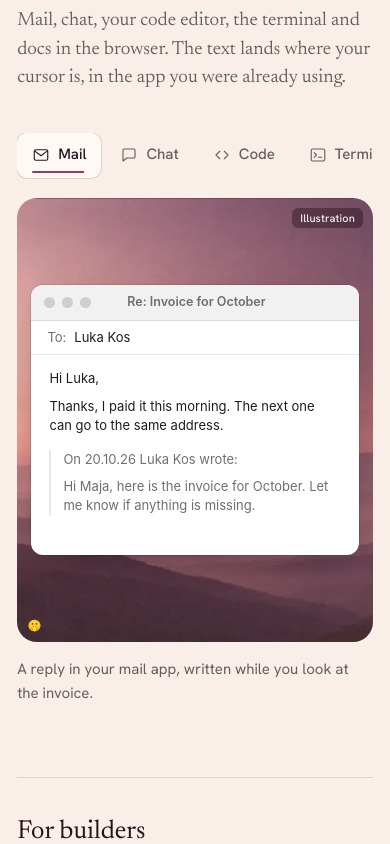
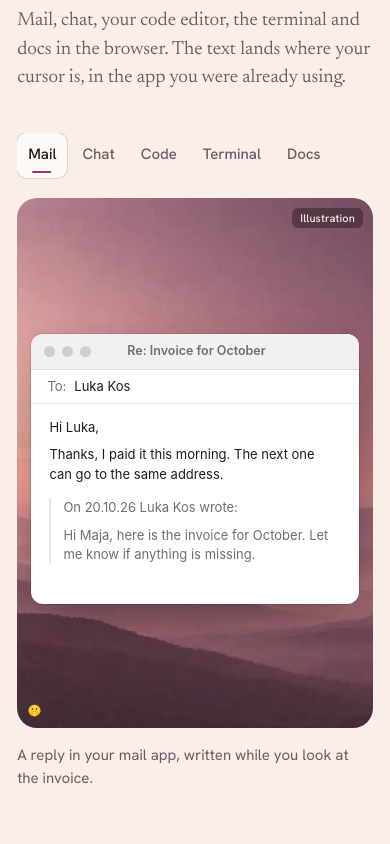
Before and after one commit to backant-io/shepetal, a Next.js app in the folder web/: page / in a window 390 px wide. Shown: the part 1820-2664 px from the top of the page. Built offline with nearby package versions, Linux system fonts and the light colour scheme.

Commit message:
Keep the illustration scenes inside their frame on phones and tablets
Phones get one stage height tall enough for the live transcript, so nothing jumps as the scenes cycle; tablets use 4:3, where the video call overflowed 16:9; the five app tabs fit at 390 px without scrolling.

```diff
--- a/web/src/app/(site)/landing.css
+++ b/web/src/app/(site)/landing.css
@@ -796,6 +796,15 @@
   width: 18px;
   height: 18px;
 }
+@media (max-width: 480px) {
+  /* All five app tabs fit on a phone without scrolling */
+  .cycle-tab {
+    padding: 10px 11px 12px;
+  }
+  .cycle-tab svg {
+    display: none;
+  }
+}
 .cycle-bar {
   position: absolute;
   left: 15px;
@@ -843,9 +852,17 @@
   width: min(760px, 100%);
 }
 @media (max-width: 640px) {
+  /* One height for every scene, tall enough for the tallest (the live transcript), so nothing jumps as they cycle */
   .stage {
-    aspect-ratio: 4 / 5;
-    padding: 14% 4%;
+    aspect-ratio: auto;
+    min-height: max(112vw, 530px);
+    padding: 52px 4% 40px;
+  }
+}
+@media (min-width: 641px) and (max-width: 979px) {
+  /* Tablets: the video call is too tall for 16:9 at this width */
+  .stage {
+    aspect-ratio: 4 / 3;
   }
 }
 .scene-cap {
```
